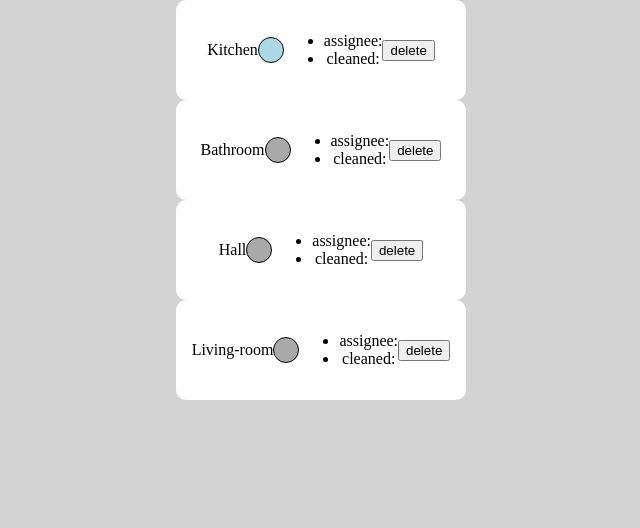
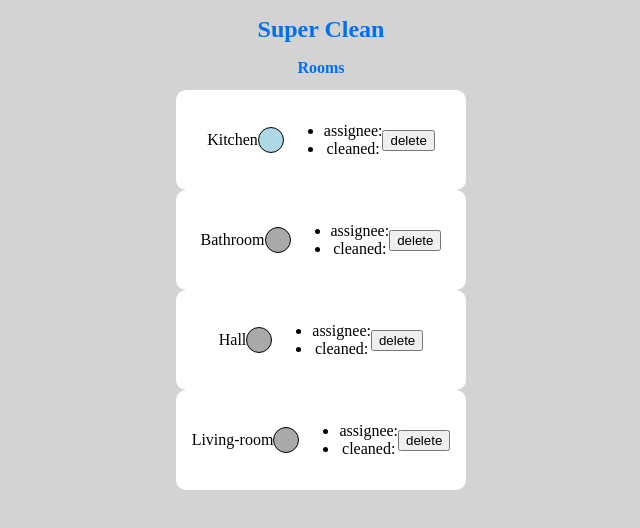
Before and after one commit to semidashka/super-cleaner, a Next.js app: page / in a window 1280 px wide. Shown: the top 528 px of the page, without its empty margins (319-959 px from the left). Built offline with nearby package versions, Linux system fonts and the light colour scheme.

Commit message:
add header components

```diff
--- /dev/null
+++ b/components/ComponetsStore.js
@@ -0,0 +1,17 @@
+import styled from 'styled-components';
+
+const AppName = styled.h1`
+  font-size: 1.5rem;
+  color: ${({ theme }) => theme.colors.primary};
+`;
+const PageTitleSmall = styled.h2`
+  font-size: 1rem;
+  color: ${({ theme }) => theme.colors.primary};
+`;
+
+const PageTitleBig = styled.h2`
+  font-size: 2.5rem;
+  color: ${({ theme }) => theme.colors.primary};
+`;
+
+export { AppName, PageTitleSmall, PageTitleBig };
--- a/pages/index.js
+++ b/pages/index.js
@@ -2,19 +2,17 @@ import styled from 'styled-components';
 
 import useStore from '../src/useStore';
 
+import { AppName, PageTitleSmall } from '../components/ComponetsStore';
 import Card from '../components/Card';
 import StatusCircle from '../components/StatusCircle';
-
-const Title = styled.h1`
-  font-size: 50px;
-  color: ${({ theme }) => theme.colors.primary};
-`;
 
 export default function Home() {
   const rooms = useStore(state => state.rooms);
 
   return (
     <>
+      <AppName>Super Clean</AppName>
+      <PageTitleSmall>Rooms</PageTitleSmall>
       {rooms.map(room => (
         <Card key={room.id} name={room.name}>
           {room.name}
--- a/src/useStore.js
+++ b/src/useStore.js
@@ -12,7 +12,7 @@ const useStore = create(set => {
     flatmates: [
       {
         name: 'Maria',
-        id: nanoid(),
+        id: '777',
         photo: `https://randomuser.me/api/portraits/women/7.jpg`,
       },
       {
```
Also changed, not shown: pages/flatmates.js (+7 -3 lines), pages/rooms/index.js (+6 -7 lines).
